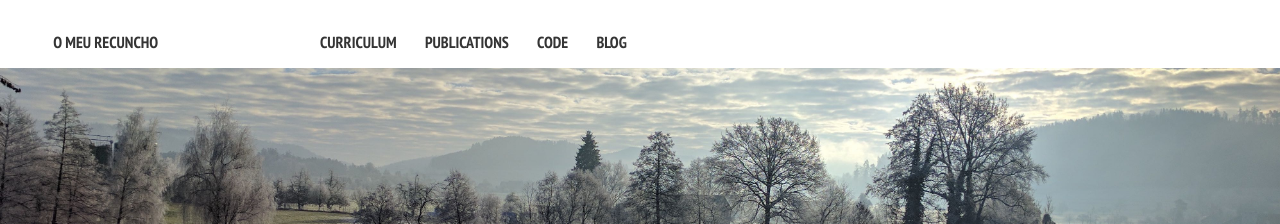
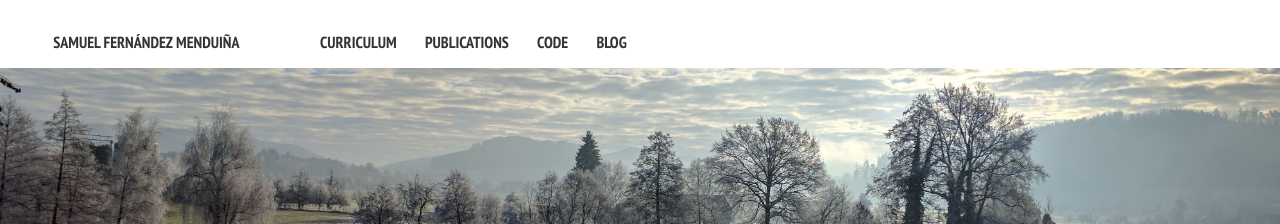
Before and after one commit to sf219/sfweb, a Jekyll site: the page built from index.md, in a window 1280 px wide. Shown: the top 224 px of the page. Built offline with Jekyll 4.4.1, drawn with Linux system fonts in a browser that asks for light colours; nearby versions of some CDN libraries; comment, search, counter and statistics services are not loaded.

Commit message:
Update _config.yml

```diff
--- a/_config.yml
+++ b/_config.yml
@@ -1,4 +1,4 @@
-title:            O meu recuncho
+title:            Samuel Fernández Menduiña
 description:      Samuel's site.
 # Your site's domain goes here. Leave localhost server or blank when working locally.
 url:              //sf219.github.io
```
